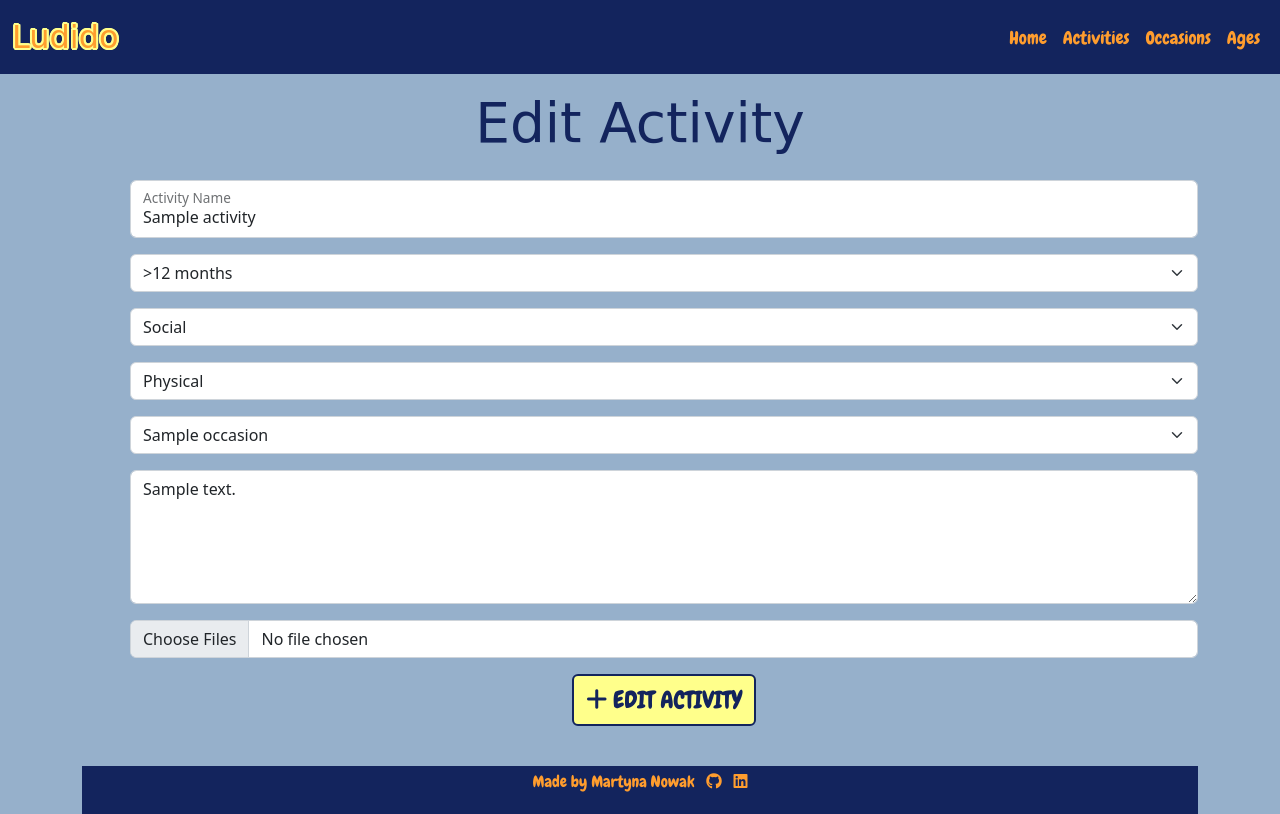
After one commit to mmnowak/mp3_ludido, a Flask app: page /edit_activity/1 in a window 1280 px wide. The commit adds this page. Run offline with Flask 2, Linux system fonts and the light colour scheme; tables that the repository leaves empty hold one stand-in row (values such as "Sample post"); some web fonts are replaced.

Commit message:
create edit activity function

```diff
--- a/ludido/routes.py
+++ b/ludido/routes.py
@@ -37,6 +37,30 @@ def add_activity():
     return render_template("add_activity.html", occasions=occasions)
 
 
+@app.route("/full_activity/<int:activity_id>")
+def full_activity(activity_id):
+    activity = Activity.query.get_or_404(activity_id)
+    return render_template("full_activity.html", activity=activity)
+
+
+@app.route("/edit_activity/<int:activity_id>", methods=["GET", "POST"])
+def edit_activity(activity_id):
+    activity = Activity.query.get_or_404(activity_id)
+    occasions = list(Occasion.query.order_by(Occasion.occasion_name).all())
+    if request.method == "POST":
+        activity.activity_name = request.form.get("activity_name"),
+        activity.activity_description = request.form.get("activity_description"),
+        activity.activity_age = request.form.get("activity_age"),
+        activity.activity_type = request.form.get("activity_type"),
+        activity.activity_developmental = \
+            request.form.get("activity_developmental"),
+        activity.occasion_id = request.form.get("occasion_id")
+        db.session.commit()
+        return redirect(url_for("activities"))
+    return render_template("edit_activity.html", activity=activity,
+                           occasions=occasions)
+
+
 @app.route("/occasions")
 def occasions():
     occasions = list(Occasion.query.order_by(Occasion.occasion_name).all())
@@ -71,12 +95,6 @@ def delete_occasion(occasion_id):
     return redirect(url_for("occasions"))
 
 
-@app.route("/full_activity/<int:activity_id>")
-def full_activity(activity_id):
-    activity = Activity.query.get_or_404(activity_id)
-    return render_template("full_activity.html", activity=activity)
-
-
 @app.route("/age-groups")
 def age_groups():
     return render_template("age-groups.html")
--- a/ludido/templates/activities.html
+++ b/ludido/templates/activities.html
@@ -19,7 +19,7 @@
                 <a href="{{ url_for('full_activity', activity_id=activity.id) }}" class="btn instructions-button btn-primary"><strong>See Instructions</strong></a>
               </div>
               <br>
-              <a href="#" class="btn btn-success card-link">Edit</a>
+              <a href="{{ url_for('edit_activity', activity_id=activity.id) }}" class="btn btn-success card-link">Edit</a>
               <a href="#" class="btn btn-danger card-link">Delete</a>
             </div>
           </div>
--- /dev/null
+++ b/ludido/templates/edit_activity.html
@@ -0,0 +1,72 @@
+{% extends "base.html" %}
+{% block content %}
+
+<div class="container mt-3 text-center">
+    <h1 class="pg-title">Edit Activity</h1>
+<!-- Bootstrap Form -->
+<div class="container m-4">
+    <form class="col s12" method="POST" action="{{ url_for('edit_activity', activity_id=activity.id) }}">
+    <div class="mb-3 form-floating">
+        <input id="activity_name" name="activity_name" value="{{ activity.activity_name }}" minlength="3" maxlength="25" type="text" class="validate form-control" required>
+        <label for="activity_name" class="form-label">Activity Name</label>
+    </div>
+    <div class="mb-3">
+        <select class="form-select"  id="activity_age" name="activity_age" value="{{ activity.activity_age }}" aria-label="Default select example">
+            <option value="12 months">>12 months</option>
+            <option value="12-18 Months">12-18 Months</option>
+            <option value="18-24 Months">18-24 Months</option>
+            <option value="2-3 Years">2-3 Years</option>
+            <option value="3-5 Years">3-5 Years</option>
+            <option value="5-7 Years">5-7 Years</option>
+            <option value="7-11 Years">7-11 Years</option>
+            <option value="11+ Years">11+ Years</option>
+        </select>
+    </div>
+    <div class="mb-3">
+        <select class="form-select"  id="activity_developmental" name="activity_developmental" value="{{ activity.activity_developmental }}" aria-label="Default select example">
+            <option value="Social">Social</option>
+            <option value="Fine Motor">Fine Motor</option>
+            <option value="Gross Motor">Gross Motor</option>
+            <option value="Intellectual">Intellectual</option>
+            <option value="Communication and Language">Communication and Language</option>
+            <option value="Emotional">Emotional</option>
+        </select>
+    </div>
+    <div class="mb-3">
+        <select class="form-select" id="activity_type" name="activity_type" value="{{ activity.activity_type }}" aria-label="Default select example">
+            <option value="Physical">Physical</option>
+            <option value="Construction">Construction</option>
+            <option value="Roleplay and Pretence">Roleplay and Pretence</option>
+            <option value="Arts and Crafts">Arts and Crafts</option>
+            <option value="Games with Rules">Games with Rules</option>
+            <option value="Tuff Trays">Tuff Trays</option>
+            <option value="Sensory">Sensory</option>
+            <option value="Nature and Outdoors">Nature and Outdoors</option>
+        </select>
+    </div>
+    <div class="mb-3">
+        <select class="form-select" id="occasion_id" name="occasion_id" value="{{ activity.activity_name }}" aria-label="Default select example">
+            {% for occasion in occasions %}
+                {% if occasion == activity.occasion %}
+                    <option value="{{ occasion.id }}" selected>{{ occasion.occasion_name }}</option>
+                {% else %}
+                    <option value="{{ occasion.id }}">{{ occasion.occasion_name }}</option>
+                {% endif %}
+            {% endfor %}
+        </select>
+    </div>
+    <div class="mb-3">
+        <textarea id="activity_description" name="activity_description" rows="5" type="text" class="validate form-control" required>{{ activity.activity_description }}</textarea>
+        </div>
+     <div class="mb-3">
+        <input class="form-control" type="file" id="images" multiple>
+      </div>
+      <div class="col-auto">
+        <button type="submit" class="btn mb-3 add-btn"><i class="fa-solid fa-plus"></i> Edit Activity</button>
+      </div>
+    </form>
+</div>
+
+
+
+{% endblock %}
```
